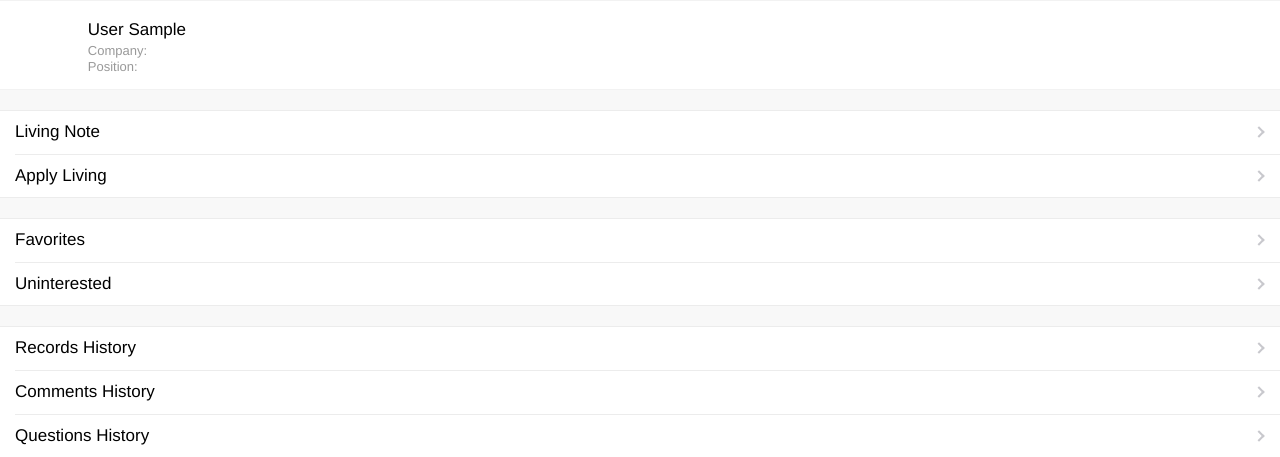
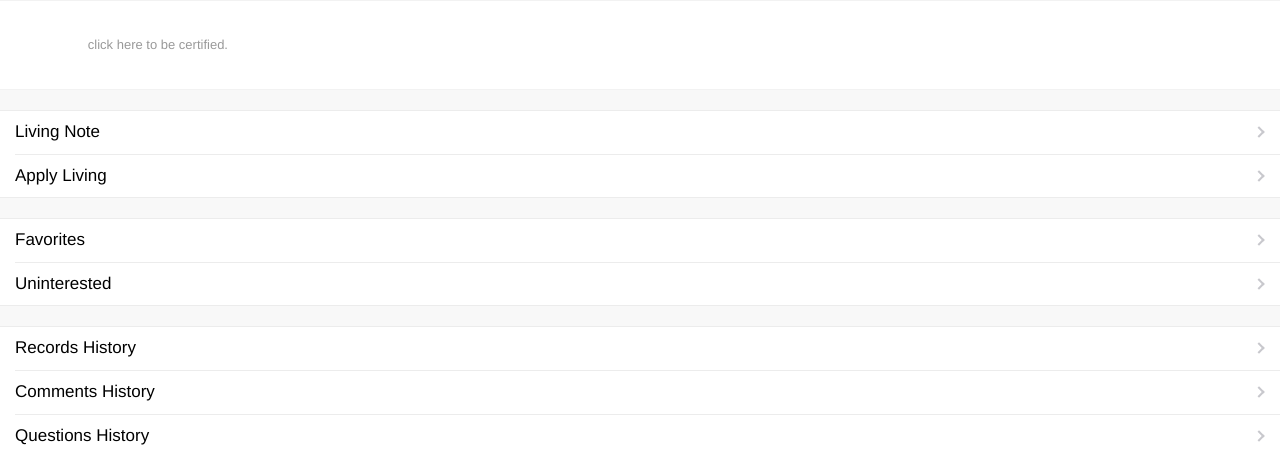
Before and after one commit to HackerWilson/nfe, a Django app: page /profiles/ in a window 1280 px wide. Shown: the top 457 px of the page. Run offline with Django 3.2, Linux system fonts and the light colour scheme; the visitor is signed in with stand-in values (Sample User, id 1); parts of the project's set-up code (start-up, migrations or seed data) failed here and were passed over; some libraries are stand-ins or nearby versions.

Commit message:
评价数及功能正常显示

```diff
--- a/templates/lectures/lecture.html
+++ b/templates/lectures/lecture.html
@@ -41,7 +41,7 @@
           {% endblocktrans %}
           </li>
           <li class="weui-media-box__info__meta">
-          评论数：20 评分：6
+          {% blocktrans %}Comments: {{ comment_num }} Score: {{ comment_avg_score }}{% endblocktrans %}
           </li>
         </ul>
       </div>
--- a/templates/lectures/lectures.html
+++ b/templates/lectures/lectures.html
@@ -13,9 +13,6 @@
       Time: {{ month }} Month {{ day }} Day {{ time }}
       {% endblocktrans %}
       </li>
-      <li class="weui-media-box__info__meta">
-      评论数：20 评分：6
-      </li>
     </ul>
   </div>
 </a>
--- a/templates/profiles/profile.html
+++ b/templates/profiles/profile.html
@@ -3,15 +3,18 @@
 {% block content %}
 <div class="weui-panel weui-panel_access">
   <div class="weui-panel__bd">
-    <div class="weui-media-box weui-media-box_appmsg">
-      {% if not user.first_name and user.last_name %}
+    {% if not user.full_name %}
+    <a href="javascript:void(0);" class="weui-media-box weui-media-box_appmsg">
       <div class="weui-media-box__hd">
         <img class="weui-media-box__thumb" src="{{ user.headimgurl }}" alt="">
       </div>
       <div class="weui-media-box__bd">
         <h4 class="weui-media-box__title">{{ user.nickname }}</h4>
+        <p class="weui-media-box__desc">{% trans "click here to be certified." %}</p>
       </div>
-      {% else %}
+    </a>
+    {% else %}
+    <div class="weui-media-box weui-media-box_appmsg">
       <div class="weui-media-box__hd">
         <img class="weui-media-box__thumb" src="{{ user.headimgurl }}" alt="">
       </div>
@@ -20,8 +23,8 @@
         <p class="weui-media-box__desc">{% trans "Company: " %}{{ user.company }}</p>
         <p class="weui-media-box__desc">{% trans "Position: " %}{{ user.position }}</p>
       </div>
-      {% endif %}
     </div>
+    {% endif %}
   </div>
 </div>
 <div class="weui-cells">
```
Also changed, not shown: lectures/views.py (+11 -2 lines), locale/zh_Hans/LC_MESSAGES/django.po.
